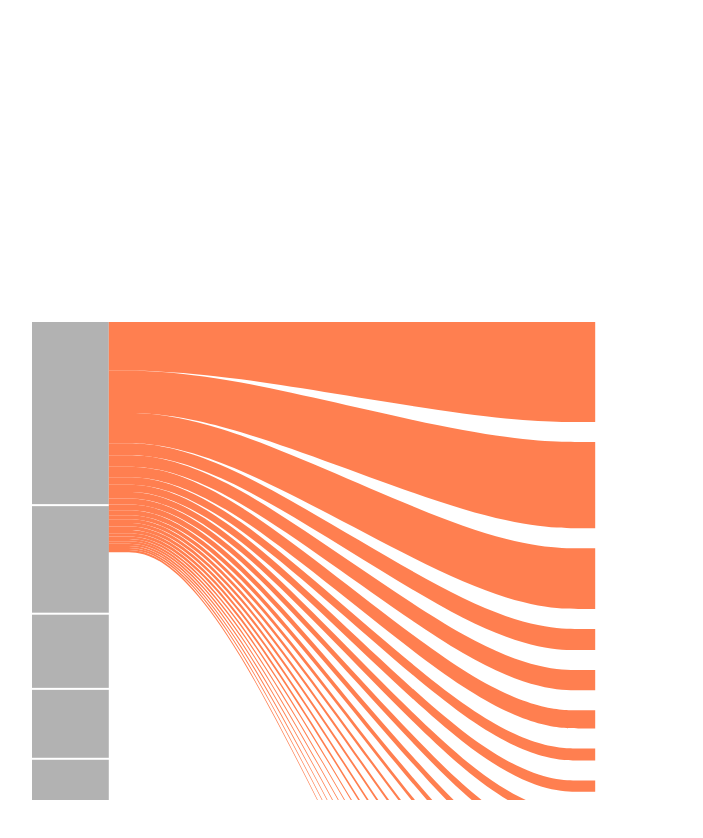
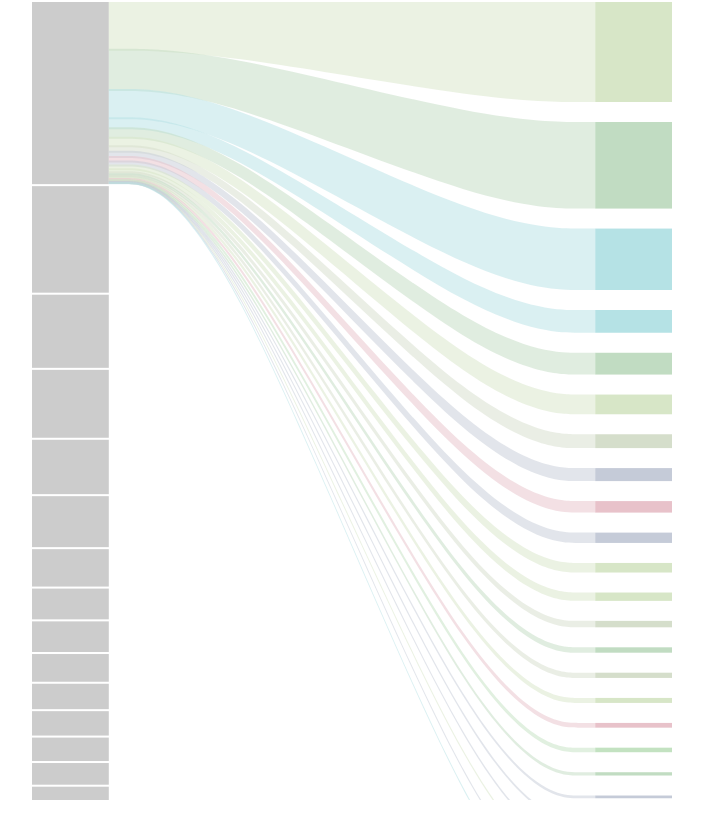
Before and after one commit to JSDiamond/foreign-aid, a plain HTML site: page index.html in a window 1280 px wide. Shown: the top 838 px of the page, without its empty margins (96-799 px from the left). Drawn offline with Linux system fonts and the light colour scheme.

Commit message:
Standby.

```diff
--- a/graphics/style.less
+++ b/graphics/style.less
@@ -10,5 +10,11 @@ html,body{}
 	width:200px;
 }
 .orect{
-	fill-opacity: 0.3;
+	fill-opacity: 0.2;
 }
+.varea{
+	fill-opacity: 0.5;
+	&:hover{
+		fill-opacity: 0.7;
+	}
+}
--- a/js/app.js
+++ b/js/app.js
@@ -14,7 +14,7 @@
 		};
 
 		function randomRange(min,max){return Math.floor(Math.random()*(max-min)+min);}
-		function randomColor(){return "rgb("+randomRange(20,50)+","+randomRange(100,180)+","+randomRange(230,180)+")";}
+		function randomColor(){return "rgb("+randomRange(180,240)+","+randomRange(180,240)+","+randomRange(180,240)+")";}
 		function log(output){console.log(output);}
 
 		function init(){
@@ -54,9 +54,11 @@
 			setSize();
 			self.wst = $(window).scrollTop();
 			self.originScale.domain([0, self.tree_obj.size]).range([2, (self.height*1.5)]);//-(self.tree_obj.children.length*self.opad)
-			//var scrollorigin = (self.height*0.6)*2+(self.originScale(self.tree_obj.size)+(self.opad*self.tree_obj.children.length));
-			var scrollmadness = self.tree_obj.size*0.00001;
-			d3.select("#scrollspace").style("height", scrollmadness+"px");
+			//var scrollorigin = (self.height*0.7)*2+(self.originScale(self.tree_obj.size)+(self.opad*self.tree_obj.children.length));
+			//var scrollmadness = self.tree_obj.size*0.00001;
+			var scrollsize = self.originScale(self.tree_obj.size)*(self.height*0.08)+(self.opad*self.tree_obj.children.length);
+			self.scrollScale = d3.scale.linear().domain([0, scrollsize]).range([0, self.originScale(self.tree_obj.size)+(self.opad*self.tree_obj.children.length)]);
+			d3.select("#scrollspace").style("height", scrollsize+"px");
 
 			if(self.svg){
 				self.svg.attr("width", self.width).attr("height", self.height);
@@ -114,7 +116,7 @@
 			self.nodez = [];
 
 			self.startScale = d3.scale.linear().domain([0, 100]).range([0, 8]);
-			self.endScale = d3.scale.linear().domain([0, 100]).range([0, 100]);
+			self.endScale = d3.scale.linear().domain([0, 100]).range([2, 100]);
 			var line = d3.svg.line()
 				.defined(function(d) { return String(d.y) != 'NaN'; })
 				.x(function(d) {return d.x;})
@@ -155,17 +157,17 @@
 				.attr("y",0);
 
 			self.pad = [20, 0];
-			var prevY1 = 0, prevY0 = 0;
-			var values = self.gees[0][0].__data__.children.map(function(d){ return d.size });
-			log(values.reduce(function(a,b){return a+b;}));
-			var vareaData = vareaStack(values,self.pad,prevY1,prevY0);
-			self.varea = d3.select(self.gees[0][0]).selectAll("varea").data(vareaData).enter().append("path")
-				.attr("class", 'varea')
-				.attr("d", self.area)
-				.attr("fill", "coral");//url(#linkgrad)
+			self.valueGroup = [];
+			self.vareaGroup = [];
+			self.drectGroup = [];
+			self.originFocus = 1;
+			bindVarea(0);
+			// bindVarea(3);
+			// bindVarea(5);
+			// bindVarea(10);
+			// bindVarea(100);
 
 			positionStacks();
-
 			  // self.nodez = sortKey(self.nodez,['__data__','value']);
 			  // var node = self.svg.selectAll(".g_node"); //.g_node,text
 			function renderNode(g,_d){
@@ -209,17 +211,54 @@
 
 		function positionStacks(){
 			self.gees.attr("transform", function(d,i){
-				var yoffset = self.height*0.4+self.originScale(d.stack)+(i*self.opad)-(self.wst*0.02);
+				//var yoffset = self.height*0.4+self.originScale(d.stack)+(i*self.opad)-(self.wst*0.04);
+				var yoffset = self.originScale(d.stack)+(i*self.opad)+self.scrollScale(self.wst)*-1//-(self.wst*0.04);
+				d.yoffset = yoffset;
 				return "translate("+self.ox+","+yoffset+")";
 			});
 			self.orects.attr("width", self.rectW)
-			.attr("height",function(d,i){ return self.originScale(d.size); });
-			//prevY1 = self.wst*-0.04;
-			var values = self.gees[0][0].__data__.children.map(function(d){ return d.size });
-			var newData = vareaStack(values,self.pad,0,(self.wst*-0.08));
-			self.varea.data(newData).attr("d", self.area);
+				.attr("height",function(d,i){ return self.originScale(d.size); });
+
+			//log( self.scrollScale( self.gees[0][0].__data__.yoffset ) );
+
+			self.valueGroup.forEach(function(d,i){
+				var yoff = self.gees[0][i].__data__.yoffset;
+				var newData = vareaStack(d,self.pad,0, 0 ); //(self.wst*-0.4+(yoff*10))
+				self.vareaGroup[i].data(newData.links).attr("d", self.area);
+				self.drectGroup[i].data(newData.drects).attr("x", function(d){return d.x})
+					.attr("y", function(d){return d.y1})
+					.attr("width", self.rectW)
+					.attr("height", function(d){return d.y0});
+			});
+
+			// var first = [newData.links[0][0].y1, newData.links[0][3].y1];
+			// var last = [newData.links[newData.links.length-1][0].y1, newData.links[newData.links.length-1][3].y1];
+			// if(last[1]<=last[0]-40)console.log("self.originFocus + 1");
+			// if(first[1]>=first[0]+40)console.log("self.originFocus - 1");
 		}
 
+		function bindVarea(n){
+			var prevY1 = 0, prevY0 = 0;
+			self.values = self.gees[0][n].__data__.children.map(function(d){ return {name:d.name, val:d.size}; });
+			//log(self.values.reduce(function(a,b){return a+b;}));
+			var vareaData = vareaStack(self.values,self.pad,prevY1,prevY0);
+			self.varea = d3.select(self.gees[0][n]).selectAll("varea").data(vareaData.links).enter().append("path")
+				.attr("class", 'varea')
+				.attr("d", self.area)
+				.attr("fill", function(d){ return d[0].clr });//url(#linkgrad)
+
+			self.drects = d3.select(self.gees[0][n]).selectAll("Drect").data(vareaData.drects).enter().append("rect")
+				.attr("class", 'drect')
+				.attr("x", function(d){return d.x})
+				.attr("y", function(d){return d.y1})
+				.attr("width", self.rectW)
+				.attr("height", function(d){return d.y0})
+				//.attr("stroke", function(d){ return d.clr })
+				.attr("fill", function(d){ return d.clr });//url(#linkgrad)
+			self.valueGroup.push(self.values);
+			self.vareaGroup.push(self.varea);
+			self.drectGroup.push(self.drects);
+		}
 
 		function vareaDimens(_a, _pad, _p1, _p0){
 				//_a.sort(function(a,b){return b-a});
@@ -238,30 +277,32 @@
 				ph1-=_pad[1];
 
 				return {0:{start:_p0, end:ph0, height:Math.ceil(ph0-_p0)}, 1:{start:_p1, end:ph1, height:Math.ceil(ph1-_p1)}};
-			}
+		}
 
 
 		function vareaStack(_a, _pad, _p1, _p0){
 			//_a.sort(function(a,b){return b-a});
-			self.startScale.domain([0, d3.max(_a)]);//d3.min(_a)
-			self.endScale.domain([0, d3.max(_a)]);
-
+			//self.startScale.domain([0, d3.max(_a)]);//d3.min(_a)
+			self.endScale.domain([0, d3.max(_a.map(function(d){return d.val;}))]); d3.max(_a);
+			var rectD = []
 			var _astack = _a.map(function(d,i){
 				var startone = _p1,
-				startzero = self.originScale(d)+_p1,
+				startzero = self.originScale(d.val)+_p1,
 				endone = _p0,
-				endzero = self.endScale(d)+_p0,
+				endzero = self.endScale(d.val)+_p0,
+				color = ( categories.hasOwnProperty(sectcat[d.name]) )? categories[sectcat[d.name]].color : "black",
 				dat = [
-					{x: self.rectW, y1: startone, y0: startzero},
+					{x: self.rectW, y1: startone, y0: startzero, clr: color, name:d.name},
 					{x: self.rectW+self.innerbend, y1: startone, y0: startzero},
 					{x: self.width-self.dx-self.rectW-self.innerbend, y1: endone, y0: endzero},
 					{x: self.width-self.dx-self.rectW, y1: endone, y0: endzero}
 				];
-				_p1 = startzero+_pad[1];
+				rectD.push({x: self.width-self.dx-self.rectW, y1: endone, y0: endzero-endone, clr: color, name:d.name});
+				_p1 = startzero+_pad[1]-2;
 				_p0 = endzero+_pad[0];
 				return dat;
 			});
-			return _astack;
+			return {links:_astack, drects:rectD};
 		}
 
 		function updateHash(){
```
Also changed, not shown: graphics/style.css.
